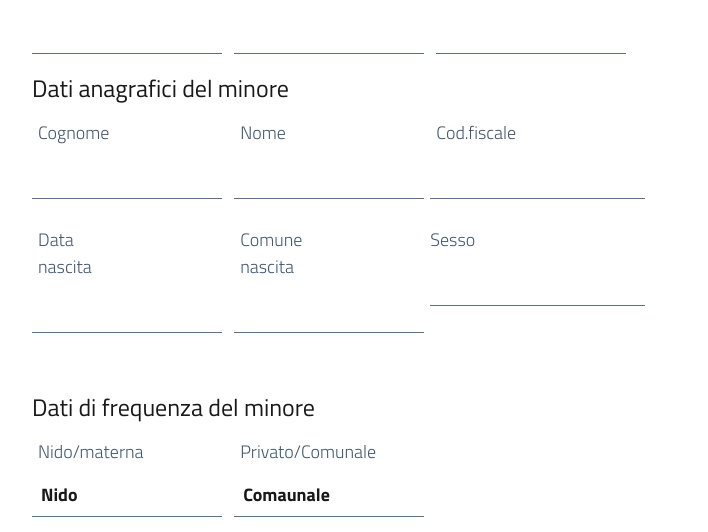
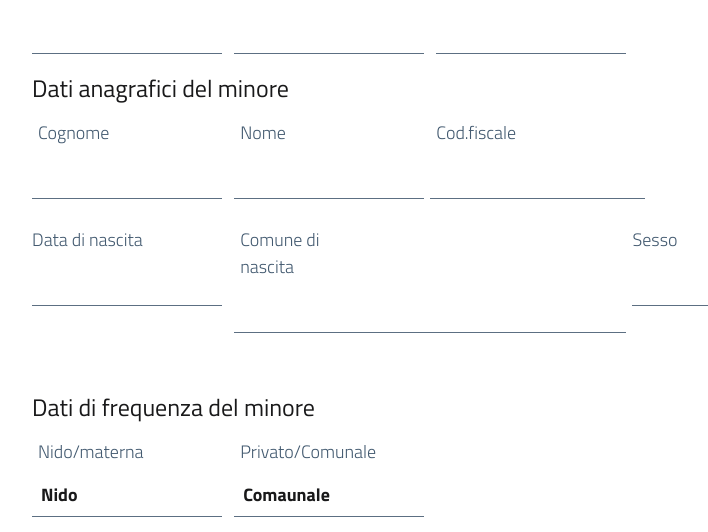
Before and after one commit to tonilavo/buonisc_miur, a Django app: template front/templates/rivedi_domanda.html in a window 1280 px wide. Shown: the part 571-1103 px from the top of the page, without its empty margins (47-755 px from the left). Run offline with Django 3.2, Linux system fonts and the light colour scheme; the template is opened without the code that fills it, so the values that code supplies are empty; parts of the project's set-up code (start-up, migrations or seed data) failed here and were passed over; some libraries are stand-ins or nearby versions.

Commit message:
Add files via upload

```diff
--- a/front/templates/rivedi_domanda.html
+++ b/front/templates/rivedi_domanda.html
@@ -72,7 +72,7 @@
 			 			<label for="cognome" class="col-md-2 col-form-label">Cognome</label>
 			 				<input type="text" readonly class="form-control-plaintext" id="id_prcognome" value="{{ data.pr_cognome }}">
 			 		</div>
-			 		<div class="col-sm-2">
+			 		<div class="col-md-2">
 			 			<label for="nome" class="col-md-2 col-form-label">Nome</label>
 			 				<input type="text" readonly class="form-control-plaintext" id="id_nome" value="{{ data.pr_nome }}">
 			 		</div>
@@ -82,15 +82,15 @@
 			 		</div>
 			 	</div>
 			 	<div class="row" style="padding-bottom: 60px;" >
-			 			<div class="col-sm-2">
-			 				<label for="pr_nasc_dt" class="col-md-2 col-form-label">Data nascita</label>
+			 			 <div class="col-sm-2" >
+			 				<label for="pr_nasc_dt" class="col-sm-0 col-form-label">Data di nascita</label>
 			 					<input type="text" readonly class="form-control-plaintext" id="id_pr_nas_dt" value="{{ data.pr_nasc_dt |date:"d/m/Y"}}">
 			 			</div>
-			 			<div class="col-sm-2">
-			 				<label for="pr_nasc_com" class="col-md-2 col-form-label">Comune nascita</label>
+			 			 <div class="col-sm-4" >
+			 				<label for="pr_nasc_com" class="col-sm-4 col-form-label">Comune di  nascita</label>
 			 					<input type="text" readonly class="form-control-plaintext" id="id_pr_nasc_com" value="{{ data.pr_nasc_com }}">
 			 			</div>
-			 			<div class="col-sm-0" >
+			 			 <div class="col-sm-0" >
 			 				<label for="pr_sesso" class="col-sm-0 col-form-label">Sesso</label>
 			 					<input type="text" readonly class="form-control-plaintext" id="id_pr_sesso" value="{{ data.pr_sesso }}">
 			 			</div>
```
